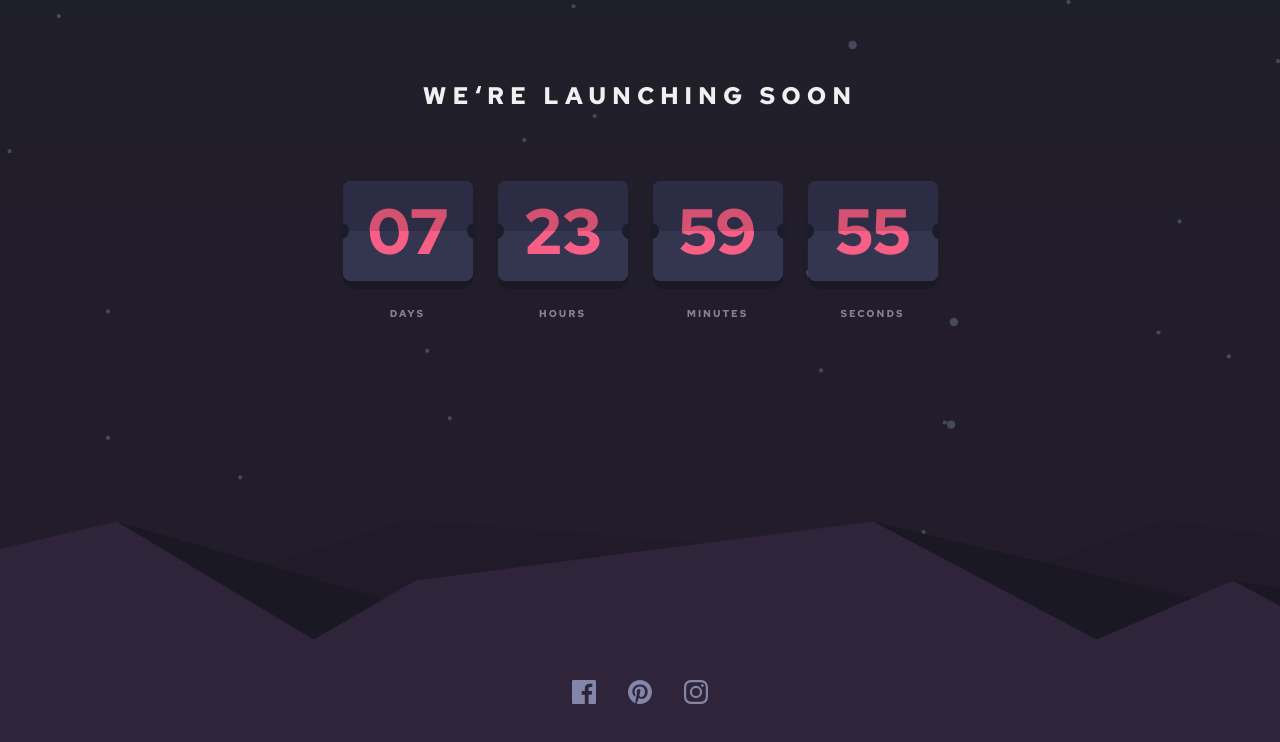
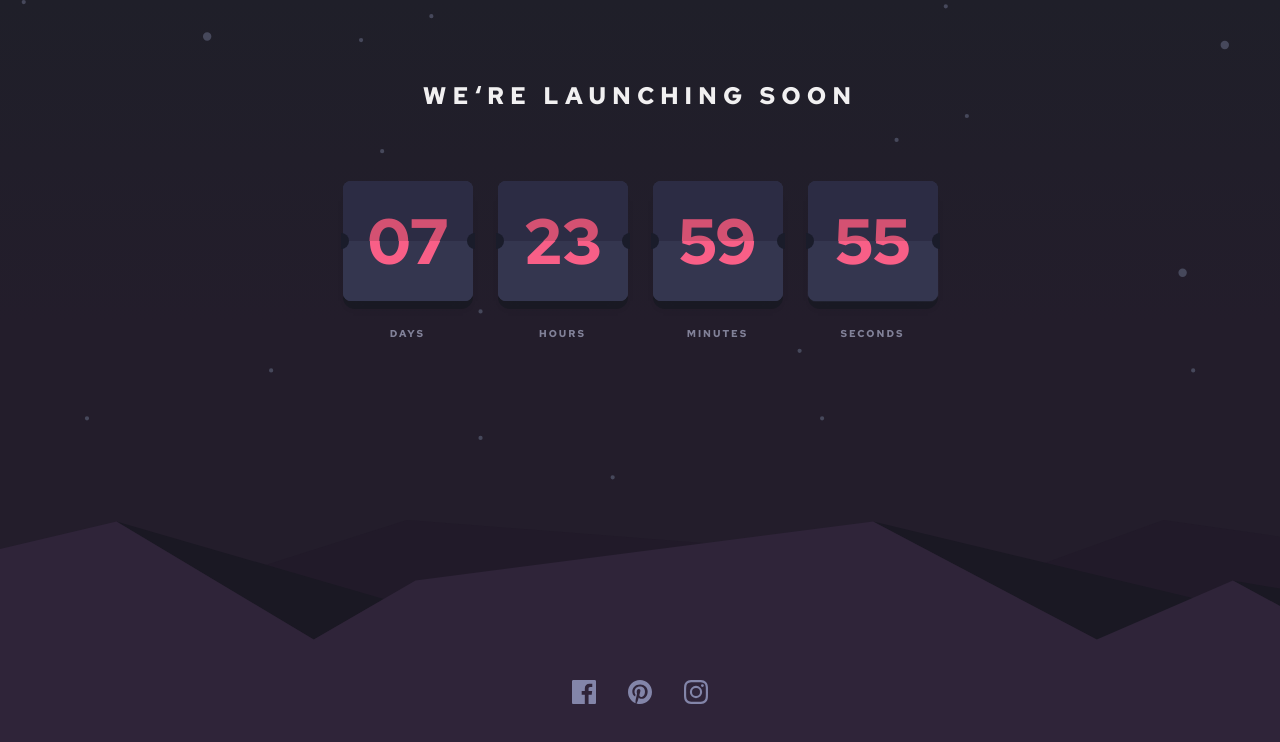
Before and after one commit to itiwariarun/Kraftshala_Frontend, a Next.js app: page / in a window 1280 px wide. Shown: the top 742 px of the page. Built offline with nearby package versions, Linux system fonts and the light colour scheme.

Commit message:
fix: footer height

```diff
--- a/components/FlipContainer.jsx
+++ b/components/FlipContainer.jsx
@@ -26,7 +26,7 @@ const FlipContainer = ({ digit, shuffle, unit }) => {
   return (
     <div className="itemClass">
       <div className="animatedCardContainer"> <div className="flipCardContainer">
-        <div classname="dot">
+        <div className="dot">
           <span className="rightDot" />
           <span className="leftDot" />
         </div>
--- a/pages/index.jsx
+++ b/pages/index.jsx
@@ -19,7 +19,7 @@ export default function Home() {
             src="/images/bg-stars.svg"
             alt="Pattern stars"
             fill
-            style={{ objectFit: "cover", objectPosition: "right top" }}
+            style={{ objectFit: "cover", objectPosition: "top" }}
             priority
           />
         <Footer />
--- a/styles/globals.css
+++ b/styles/globals.css
@@ -94,7 +94,7 @@ h1 {
   display: block;
   position: relative;
   width: 8.125rem;                /* 130px */
-  height: 6.25rem;                /* 100px */
+  height: 7.5rem;                /* 100px */
   perspective-origin: 50% 50%;
   perspective: 18.75rem;          /* 300px */
   background-color: #34364f;
@@ -276,8 +276,15 @@ h1 {
     bottom: -4.375rem;           /* -70px */
   }
 }
-
 @media screen and (min-width: 48rem) {
+  .upperCard span,
+  .lowerCard span,
+  .flipCardItem span,
+  .text span {
+    font-size: 2.75rem;
+  }
+}
+@media screen and (min-width: 50rem) {
   .upperCard span,
   .lowerCard span,
   .flipCardItem span,
```
